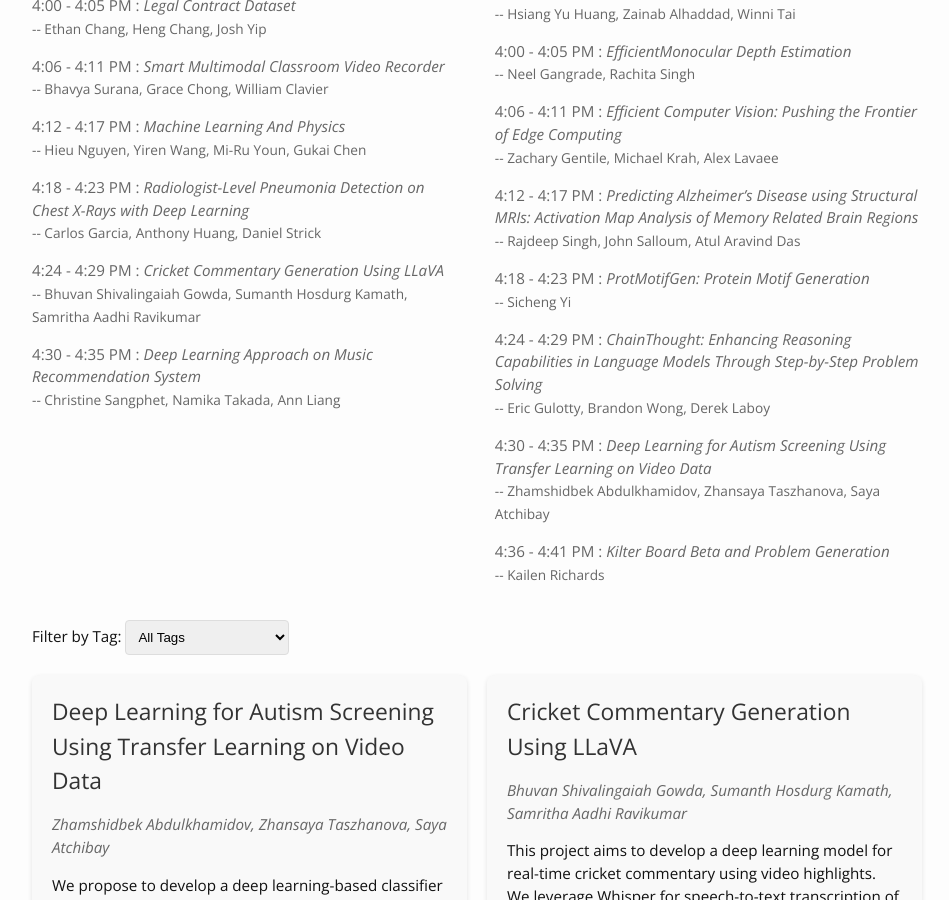
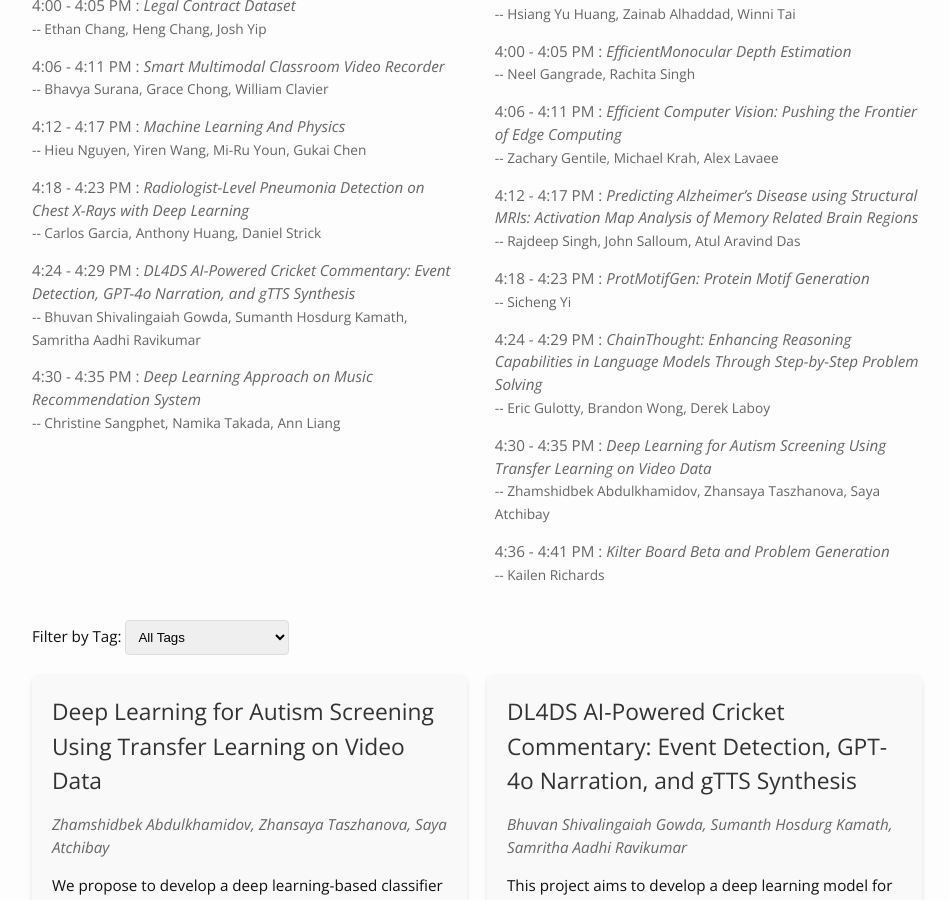
Before and after one commit to DL4DS/sp2025, a Jekyll site: the page built from miniconf.md, in a window 1280 px wide and 900 px high, scrolled down 693 px. Shown: the whole window, without its empty margins (163-1112 px from the left). Built offline with Jekyll 4.4.1, drawn with Linux system fonts in a browser that asks for light colours; nearby versions of some CDN libraries.

Commit message:
change project name

```diff
--- a/_data/project_presos.yml
+++ b/_data/project_presos.yml
@@ -27,7 +27,7 @@ tuesday:
     title: Radiologist-Level Pneumonia Detection on Chest X-Rays with Deep Learning
 
   - authors: ["Bhuvan Shivalingaiah Gowda", "Sumanth Hosdurg Kamath", "Samritha Aadhi Ravikumar"]
-    title: Cricket Commentary Generation Using LLaVA
+    title: "DL4DS AI-Powered Cricket Commentary: Event Detection, GPT-4o Narration, and gTTS Synthesis"
 
   - authors: ["Christine Sangphet", "Namika Takada", "Ann Liang"]
     title: Deep Learning Approach on Music Recommendation System
```
Also changed, not shown: _projects/bhuvan_sumanth_samritha.md (+1 -1 lines).
